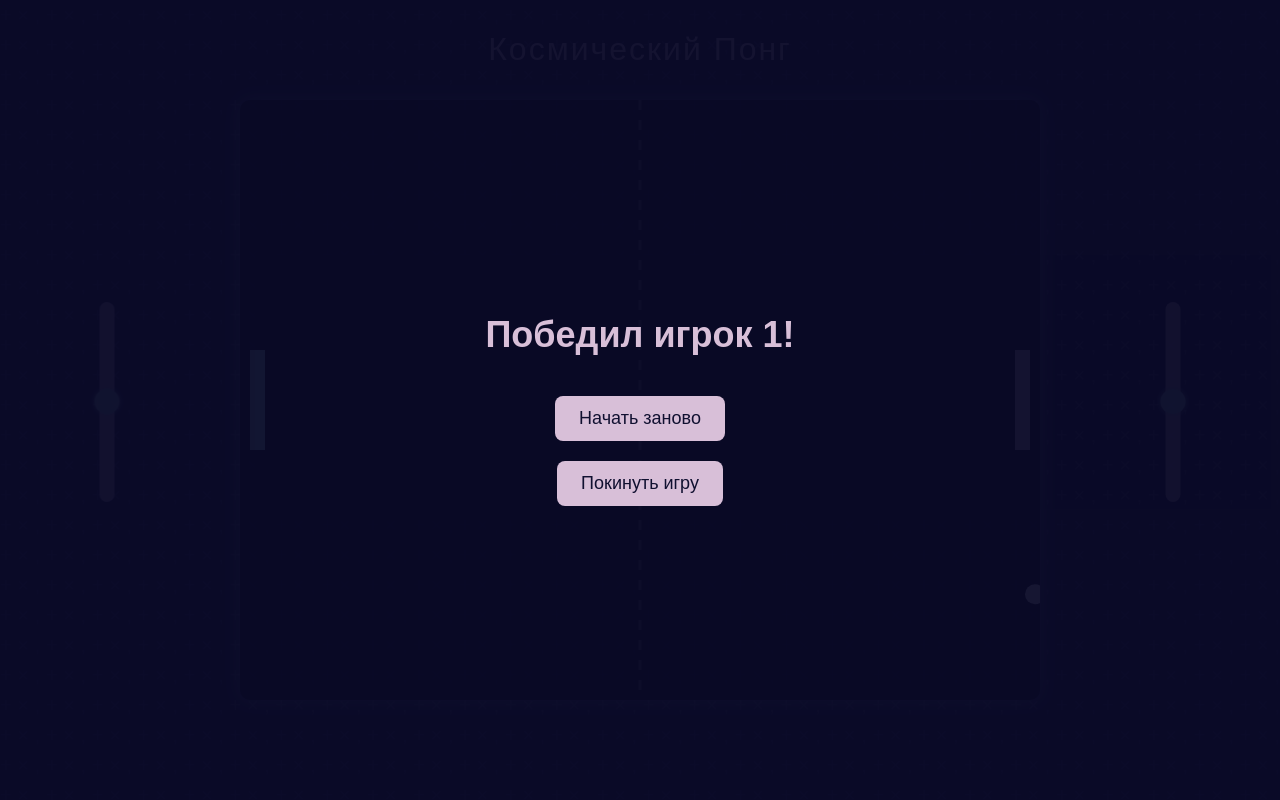
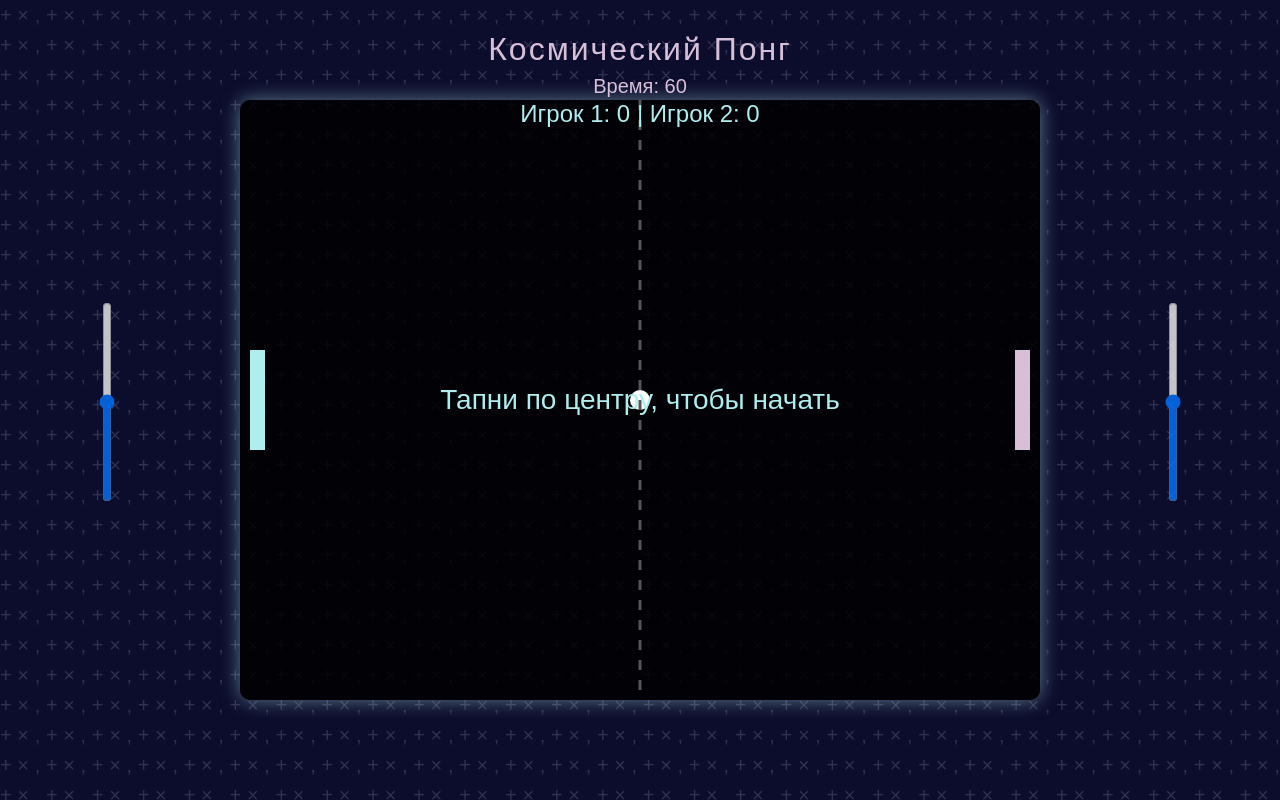
Before and after one commit to abduvahid100703-prog/space-ping-pong-game, a plain HTML site: page index.html in a window 1280 px wide. Drawn offline with Linux system fonts and the light colour scheme.

Commit message:
Update index.html

```diff
--- a/index.html
+++ b/index.html
@@ -42,6 +42,20 @@
             color: #D8BFD8;
             position: absolute;
             top: 10px;
+        }
+
+        #scoreboard {
+            position: absolute;
+            top: 100px;
+            font-size: 24px;
+            color: #AEEEEE;
+        }
+
+        #timer {
+            position: absolute;
+            top: 75px;
+            font-size: 20px;
+            color: #D8BFD8;
         }
 
         canvas {
@@ -105,23 +119,11 @@
             right: 5px;
         }
 
-        input[type="range"] {
-            -webkit-appearance: none;
-            width: 200px;
-            height: 15px;
-            background: #D8BFD8;
-            border-radius: 10px;
-            outline: none;
-        }
-
-        input[type="range"]::-webkit-slider-thumb {
-            -webkit-appearance: none;
-            width: 25px;
-            height: 25px;
-            background: #AEEEEE;
-            border-radius: 50%;
-            cursor: pointer;
-            box-shadow: 0 0 5px #AEEEEE;
+        #startText {
+            position: absolute;
+            font-size: 28px;
+            color: #AEEEEE;
+            text-align: center;
         }
     </style>
 </head>
@@ -129,8 +131,10 @@
 <body>
 
     <div id="symbol-background"></div>
-
     <h1>Космический Понг</h1>
+    <div id="scoreboard">Игрок 1: 0 | Игрок 2: 0</div>
+    <div id="timer">Время: 60</div>
+    <div id="startText">Тапни по центру, чтобы начать</div>
 
     <canvas id="gameCanvas" width="800" height="600"></canvas>
 
@@ -151,9 +155,12 @@
 
         const canvas = document.getElementById('gameCanvas');
         const ctx = canvas.getContext('2d');
+        const startText = document.getElementById('startText');
+        const scoreboard = document.getElementById('scoreboard');
+        const timerDisplay = document.getElementById('timer');
 
-        const paddle1 = { x: 10, y: canvas.height / 2 - 50, width: 15, height: 100, color: '#AEEEEE', speed: 8 };
-        const paddle2 = { x: canvas.width - 25, y: canvas.height / 2 - 50, width: 15, height: 100, color: '#D8BFD8', speed: 8 };
+        const paddle1 = { x: 10, y: canvas.height / 2 - 50, width: 15, height: 100, color: '#AEEEEE', speed: 8, score: 0 };
+        const paddle2 = { x: canvas.width - 25, y: canvas.height / 2 - 50, width: 15, height: 100, color: '#D8BFD8', speed: 8, score: 0 };
 
         const ball = { x: canvas.width / 2, y: canvas.height / 2, radius: 10, color: '#FFFFFF', dx: 5, dy: 5 };
 
@@ -169,8 +176,12 @@
         const restartBtn = document.getElementById('restartBtn');
         const exitBtn = document.getElementById('exitBtn');
 
-        let gameRunning = true;
+        let gameRunning = false;
+        let gameStarted = false;
+        let timeLeft = 60;
+        let timerInterval;
 
+        // 🎵 Музыка
         const music = document.getElementById('bg-music');
         const tracks = [
             "music1.mp3",
@@ -183,7 +194,7 @@
             const track = tracks[Math.floor(Math.random() * tracks.length)];
             music.src = track;
             music.volume = 0.5;
-            music.play().catch(() => { console.log("Браузер блокирует автозапуск — коснитесь экрана один раз."); });
+            music.play().catch(() => { console.log("Требуется взаимодействие для запуска музыки."); });
         }
 
         document.addEventListener('click', () => {
@@ -193,12 +204,29 @@
         window.onload = playRandomMusic;
 
         function updateFromSliders() {
-            paddle1.y = (canvas.height - paddle1.height) * (parseFloat(leftSlider.value) / 100);
-            paddle2.y = (canvas.height - paddle2.height) * (parseFloat(rightSlider.value) / 100);
+            paddle1.y = (canvas.height - paddle1.height) * (1 - parseFloat(leftSlider.value) / 100);
+            paddle2.y = (canvas.height - paddle2.height) * (1 - parseFloat(rightSlider.value) / 100);
         }
 
         leftSlider.addEventListener('input', updateFromSliders);
         rightSlider.addEventListener('input', updateFromSliders);
+
+        function startGame() {
+            startText.style.display = 'none';
+            setTimeout(() => {
+                gameRunning = true;
+                gameStarted = true;
+                startTimer();
+            }, 1500);
+        }
+
+        function startTimer() {
+            timerInterval = setInterval(() => {
+                timeLeft--;
+                timerDisplay.textContent = "Время: " + timeLeft;
+                if (timeLeft <= 0) endGame();
+            }, 1000);
+        }
 
         function update() {
             if (!gameRunning) return;
@@ -216,15 +244,22 @@
             if (ball.x - ball.radius < paddle1.x + paddle1.width &&
                 ball.y > paddle1.y && ball.y < paddle1.y + paddle1.height) {
                 ball.dx *= -1.05; ball.dy *= 1.05;
+                paddle1.score++;
+                updateScore();
             }
 
             if (ball.x + ball.radius > paddle2.x &&
                 ball.y > paddle2.y && ball.y < paddle2.y + paddle2.height) {
                 ball.dx *= -1.05; ball.dy *= 1.05;
+                paddle2.score++;
+                updateScore();
             }
 
-            if (ball.x + ball.radius > canvas.width) endGame("Победил игрок 1!");
-            if (ball.x - ball.radius < 0) endGame("Победил игрок 2!");
+            if (ball.x + ball.radius > canvas.width || ball.x - ball.radius < 0) resetBall();
+        }
+
+        function updateScore() {
+            scoreboard.textContent = `Игрок 1: ${paddle1.score} | Игрок 2: ${paddle2.score}`;
         }
 
         function draw() {
@@ -238,6 +273,7 @@
             ctx.fillStyle = ball.color;
             ctx.fill();
             ctx.closePath();
+
             ctx.beginPath();
             ctx.setLineDash([10, 10]);
             ctx.moveTo(canvas.width / 2, 0);
@@ -245,7 +281,6 @@
             ctx.strokeStyle = '#555';
             ctx.lineWidth = 3;
             ctx.stroke();
-            ctx.setLineDash([]);
             ctx.closePath();
         }
 
@@ -257,21 +292,19 @@
             ball.dy = (Math.random() - 0.5) * baseSpeed;
         }
 
-        function endGame(winner) {
+        function endGame() {
             gameRunning = false;
-            winnerText.textContent = winner;
+            clearInterval(timerInterval);
+
+            if (paddle1.score > paddle2.score) winnerText.textContent = "Победил игрок 1!";
+            else if (paddle2.score > paddle1.score) winnerText.textContent = "Победил игрок 2!";
+            else winnerText.textContent = "Ничья!";
+
             endMenu.style.display = 'flex';
         }
 
-        restartBtn.addEventListener('click', () => {
-            endMenu.style.display = 'none';
-            resetBall();
-            gameRunning = true;
-        });
-
-        exitBtn.addEventListener('click', () => {
-            location.reload();
-        });
+        restartBtn.addEventListener('click', () => location.reload());
+        exitBtn.addEventListener('click', () => location.reload());
 
         function gameLoop() {
             update();
@@ -279,6 +312,10 @@
             requestAnimationFrame(gameLoop);
         }
 
+        canvas.addEventListener('click', (e) => {
+            if (!gameStarted) startGame();
+        });
+
         resetBall();
         gameLoop();
     </script>
```
